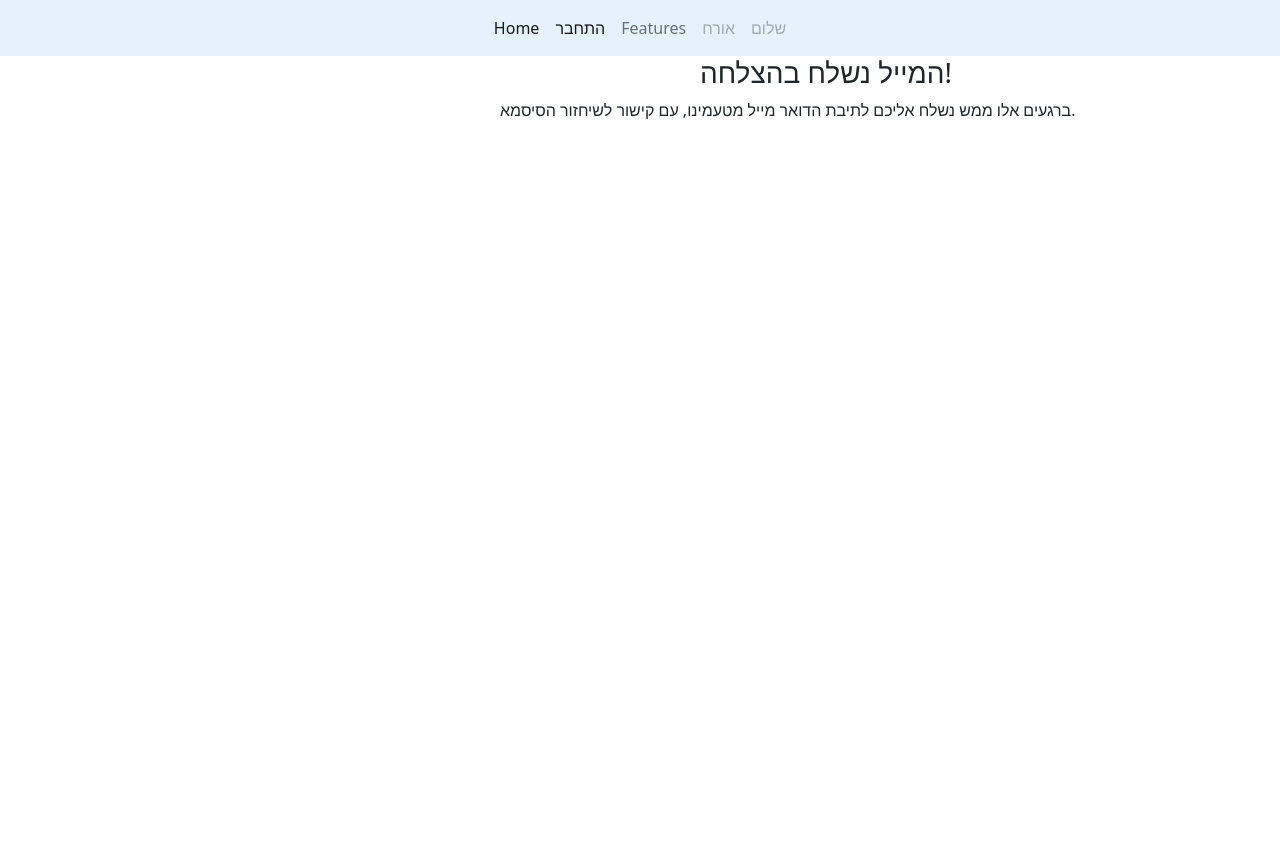
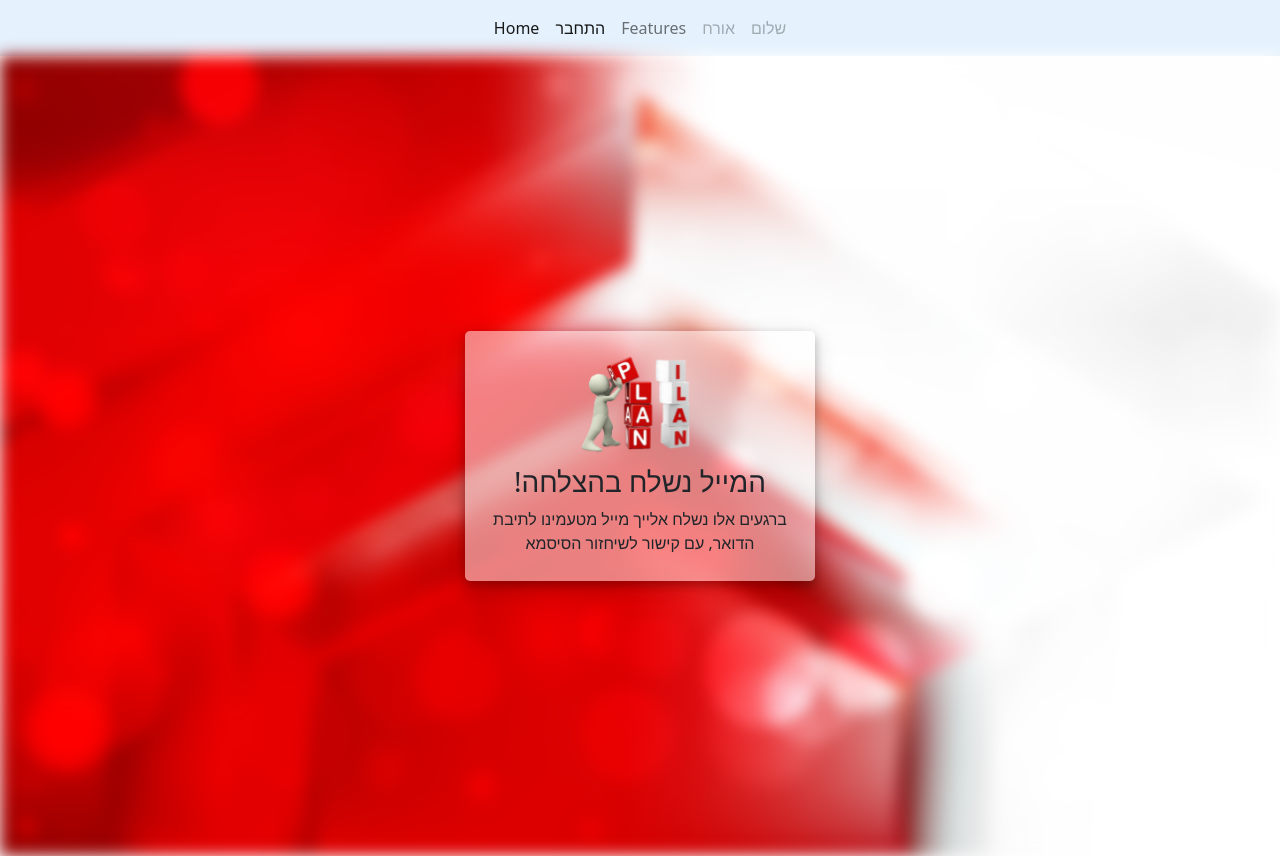
Before and after one commit to matanm28/PlanIlan, a Django app: page /reset_password_sent/ in a window 1280 px wide. Before the commit the page ends 119 px from the top, so only its background shows below. Run offline with Django 3.2, Linux system fonts and the light colour scheme; parts of the project's set-up code (start-up, migrations or seed data) failed here and were passed over.

Commit message:
password_reset_sent page design completed

```diff
--- a/PlanIlan/templates/PlanIlan/password_reset_sent.html
+++ b/PlanIlan/templates/PlanIlan/password_reset_sent.html
@@ -1,6 +1,109 @@
 {% extends 'PlanIlan/base.html' %}
 {% block title %}שחזור סיסמא{% endblock %}
 {% block content %}
-    <h3 style="margin-left: 700px">המייל נשלח בהצלחה!</h3>
-    <p style="margin-left: 500px">ברגעים אלו ממש נשלח אליכם לתיבת הדואר מייל מטעמינו, עם קישור לשיחזור הסיסמא.</p>
+    <style>
+        body,
+        html {
+            margin: 0;
+            padding: 0;
+            height: 100%;
+        }
+
+        .bg_image {
+            position: absolute;
+            height: 100%;
+            width: 100%;
+            background-image: url("/../../static/PlanIlan/images/red-and-white-background-login.jpg");
+            background-repeat: no-repeat;
+            background-size: cover;
+            filter: blur(8px);
+            -webkit-filter: blur(8px);
+        }
+
+        .logo_image {
+            position: relative;
+            opacity: 1;
+            display: block;
+            width: 40%;
+            height: 40%;
+            transition: .5s ease;
+            backface-visibility: hidden;
+        }
+
+        .user_card {
+            width: 350px;
+            margin-top: auto;
+            margin-bottom: auto;
+            background: rgba(255, 255, 255, 0.5);
+            position: relative;
+            display: flex;
+            justify-content: center;
+            flex-direction: column;
+            padding: 10px;
+            box-shadow: 0 4px 8px 0 rgba(0, 0, 0, 0.2), 0 6px 20px 0 rgba(0, 0, 0, 0.19);
+            -webkit-box-shadow: 0 4px 8px 0 rgba(0, 0, 0, 0.2), 0 6px 20px 0 rgba(0, 0, 0, 0.19);
+            -moz-box-shadow: 0 4px 8px 0 rgba(0, 0, 0, 0.2), 0 6px 20px 0 rgba(0, 0, 0, 0.19);
+            border-radius: 5px;
+
+        }
+
+        .form_container {
+            margin-top: 20px;
+        }
+
+        #form-title {
+            color: #fff;
+        }
+
+        .submit_btn {
+            width: 100%;
+            background: rgba(255, 255, 255, 0.8);
+            border-color: rgba(198, 30, 30, 0.7);
+            color: rgba(198, 30, 30, 0.7);
+        }
+
+        .submit_btn:hover {
+            background: rgba(198, 30, 30, 0.7);
+            color: white !important;
+        }
+
+        .submit_btn:focus {
+            box-shadow: none !important;
+            outline: 0px !important;
+        }
+
+        .login_container {
+            padding: 0 2rem;
+        }
+
+        .input-group-text {
+            background: rgba(198, 30, 30, 0.7);
+            color: white !important;
+            border: 0 !important;
+            border-radius: 0.25rem 0 0 0.25rem !important;
+        }
+
+        .input_user,
+        .input_pass:focus {
+            box-shadow: none !important;
+            outline: 0px !important;
+        }
+
+    </style>
+<div class="bg_image"></div>
+    <div class="container h-100">
+        <div class="d-flex justify-content-center h-100">
+            <div class="user_card">
+                <div class="d-flex justify-content-center">
+                    <img src="/../../static/PlanIlan/images/logo.png" class="logo_image"/>
+                </div>
+                <div class="d-flex justify-content-center">
+                    <h3 style="text-align: center">!המייל נשלח בהצלחה</h3>
+                </div>
+                <div class="d-flex justify-content-center">
+                    <p style="text-align: center">ברגעים אלו נשלח אלייך מייל מטעמינו לתיבת הדואר, עם קישור לשיחזור הסיסמא</p>
+                </div>
+            </div>
+        </div>
+    </div>
 {% endblock %}
```
